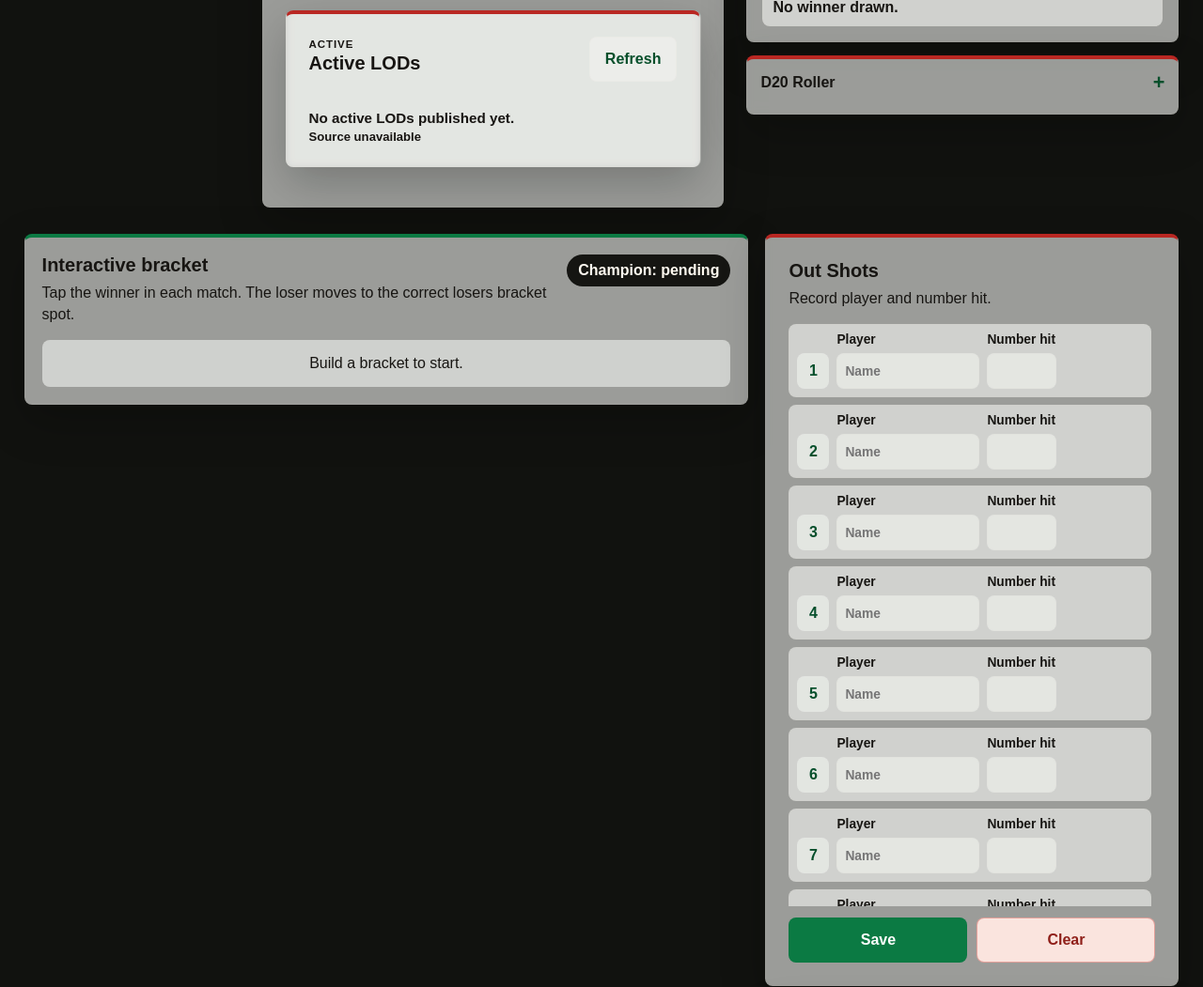
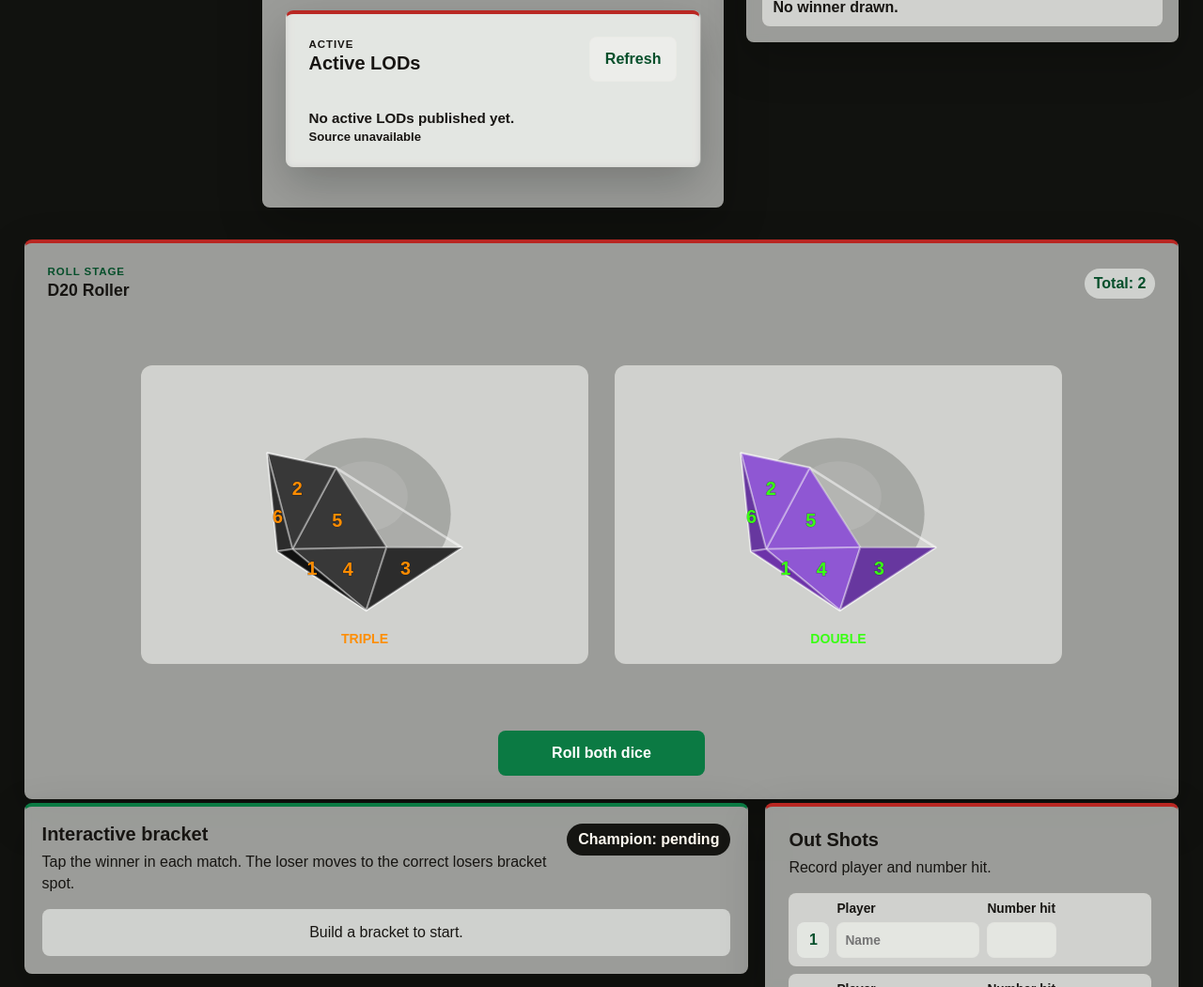
Before and after one commit to 513waldo/LOD_Bracket, a plain HTML site: page bracket.html in a window 1280 px wide. Shown: the part 1457-2508 px from the top of the page at 94% size. Drawn offline with Linux system fonts and the light colour scheme; no server answers.

Commit message:
Move d20 roller to full-page stage

```diff
--- a/bracket.css
+++ b/bracket.css
@@ -1481,32 +1481,33 @@ button.player-button .loser-source-text {
   margin-top: 12px;
 }
 
-.dice-roller {
-  display: grid;
-  gap: 8px;
-  position: relative;
-}
-
 .dice-roller-heading {
   display: flex;
-  gap: 12px;
+  gap: 16px;
   align-items: center;
-}
-
-.dice-roller-heading h3 {
+  justify-content: space-between;
+}
+
+.dice-roller-heading h2 {
   margin: 0;
-  font-size: 1rem;
+  font-size: 1.1rem;
+}
+
+.dice-runway {
+  display: grid;
+  gap: 16px;
+  margin: 16px 0 4px;
 }
 
 .dice-stage {
   display: grid;
   place-items: center;
-  min-height: 220px;
-  padding-top: 0;
+  min-height: 420px;
+  padding: 12px 0 8px;
 }
 
 .dice-tray {
-  width: min(100%, 340px);
+  width: min(100%, 980px);
   margin: 0 auto;
   align-self: center;
 }
@@ -1523,9 +1524,8 @@ button.player-button .loser-source-text {
 }
 
 .dice-total {
-  position: absolute;
-  top: 12px;
-  right: 12px;
+  position: static;
+  margin-left: auto;
   border-radius: 999px;
   background: var(--soft);
   color: var(--primary-dark);
@@ -1536,7 +1536,7 @@ button.player-button .loser-source-text {
 .dice-tray {
   display: grid;
   grid-template-columns: 1fr 1fr;
-  gap: 12px;
+  gap: 28px;
   align-items: center;
 }
 
@@ -1547,12 +1547,12 @@ button.player-button .loser-source-text {
   align-content: center;
   justify-self: center;
   width: 100%;
-  min-height: 208px;
+  min-height: 280px;
   border: 1px solid var(--line);
   border-radius: 12px;
   background: var(--blue-panel);
   color: var(--ink);
-  padding: 14px;
+  padding: 22px 18px 18px;
   transition: transform 160ms ease, filter 160ms ease;
 }
 
@@ -1585,7 +1585,7 @@ button.player-button .loser-source-text {
 
 .die-visual {
   display: block;
-  width: min(100%, 190px);
+  width: min(100%, 250px);
   aspect-ratio: 1 / 1;
 }
 
@@ -1617,7 +1617,7 @@ button.player-button .loser-source-text {
 
 .d20-face text {
   fill: var(--die-number-color);
-  font-size: 20px;
+  font-size: 19px;
   font-weight: 900;
   text-anchor: middle;
   dominant-baseline: middle;
@@ -2486,7 +2486,15 @@ button.player-button .loser-source-text {
   }
 
   .die-button {
-    min-height: 96px;
+    min-height: 220px;
+  }
+
+  .dice-runway {
+    margin-top: 12px;
+  }
+
+  .dice-stage {
+    min-height: 300px;
   }
 
   .mystery-out-value {
--- a/bracket.html
+++ b/bracket.html
@@ -4,7 +4,7 @@
   <meta charset="UTF-8">
   <meta name="viewport" content="width=device-width, initial-scale=1.0">
   <title>Darts Admin Portal</title>
-  <link rel="stylesheet" href="bracket.css?v=interactive-tools-122">
+  <link rel="stylesheet" href="bracket.css?v=interactive-tools-123">
 </head>
 <body>
   <img class="page-background" src="assets/background.png?v=5" alt="" aria-hidden="true">
@@ -303,10 +303,17 @@
           </div>
         </details>
 
-        <details class="panel tool-panel dice-roller">
-          <summary>D20 Roller</summary>
-          <div class="tool-body">
+      </div>
+    </div>
+
+    <section class="panel dice-runway" aria-labelledby="diceRollerTitle">
+      <div class="dice-roller-heading">
+        <div>
+          <p class="step-label">Roll stage</p>
+          <h2 id="diceRollerTitle">D20 Roller</h2>
+        </div>
         <div id="diceTotal" class="dice-total">Total: 2</div>
+      </div>
       <div class="dice-stage">
         <div class="dice-tray" aria-live="polite">
           <button id="dieOne" class="die-button die-steel" type="button" data-die-index="0" aria-label="Roll die one">
@@ -322,10 +329,7 @@
       <div class="dice-actions">
         <button id="rollDice" type="button">Roll both dice</button>
       </div>
-          </div>
-        </details>
-      </div>
-    </div>
+    </section>
 
     <div class="bracket-workspace">
       <section class="bracket-shell" aria-labelledby="bracketTitle">
@@ -423,6 +427,6 @@
 
   <script src="config.js?v=3"></script>
   <script src="qr.js?v=6"></script>
-  <script src="bracket.js?v=interactive-tools-107"></script>
+  <script src="bracket.js?v=interactive-tools-108"></script>
 </body>
 </html>
```
Lines whose indentation alone changed are shown as unchanged.
